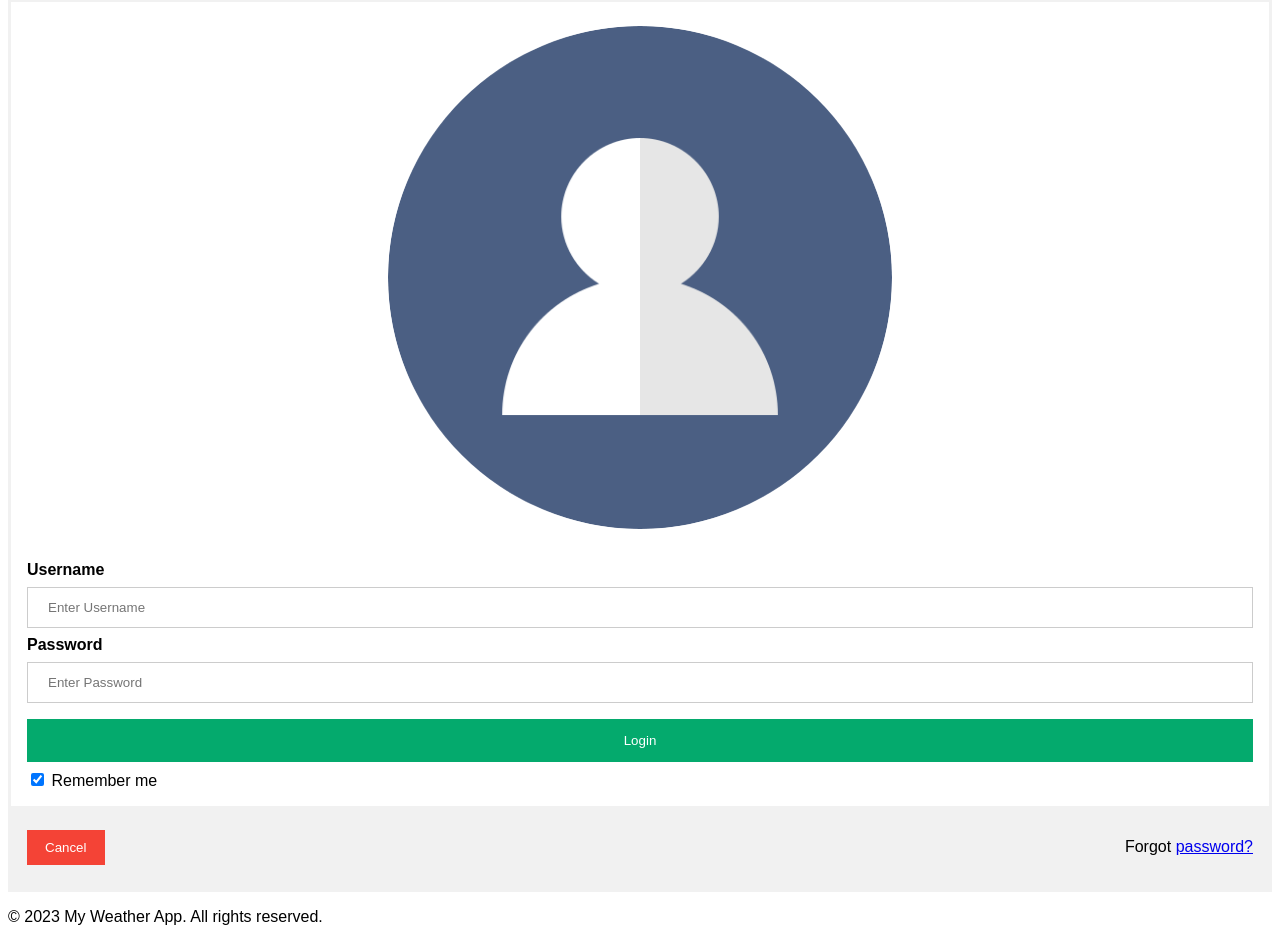
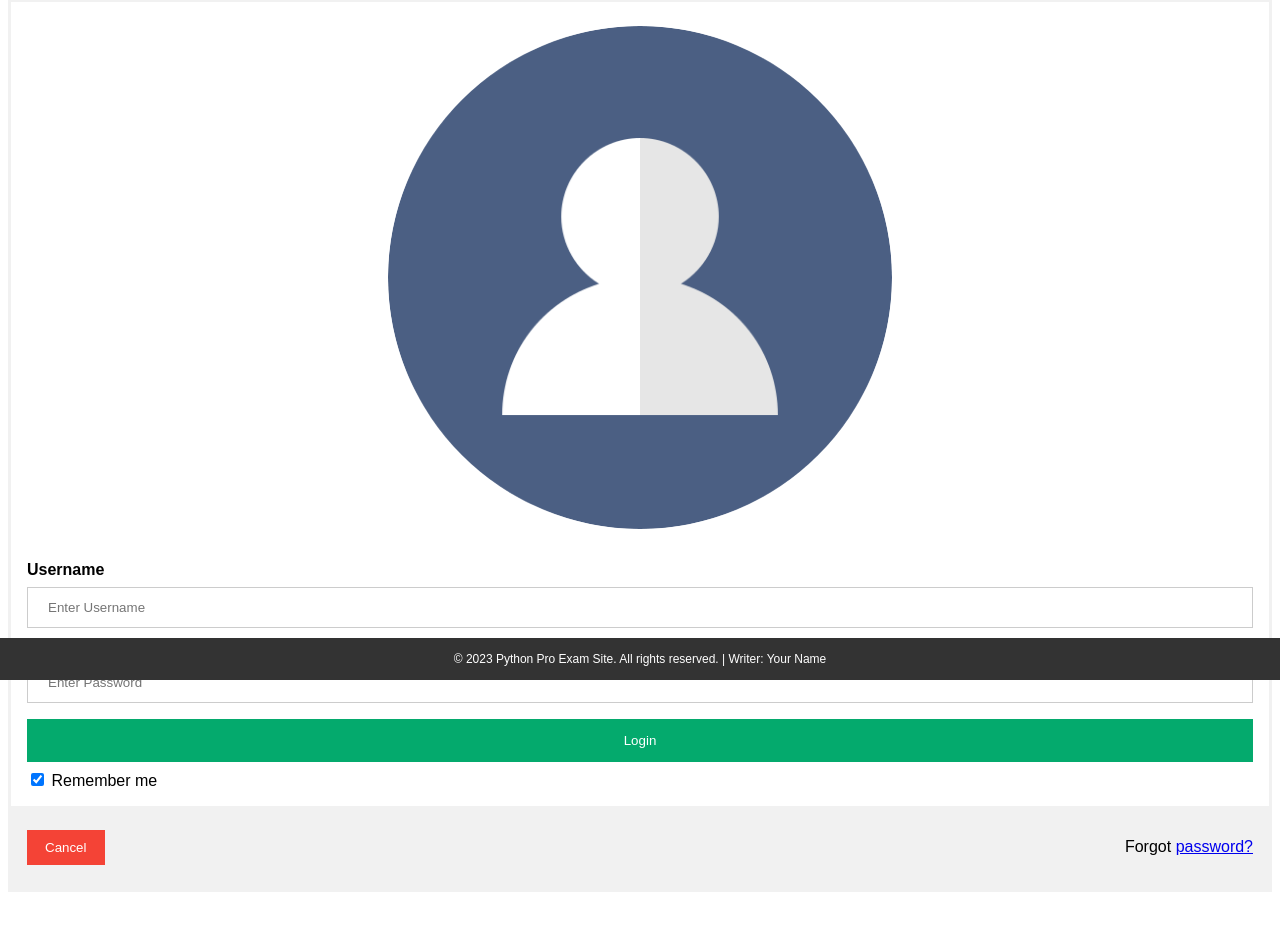
Before and after one commit to sevggii/Python_Web_Project, a Flask app: page /login in a window 1280 px wide. Shown: the part 120-1062 px from the top of the page. After the commit the page ends 1012 px from the top, so only its background shows below. Run offline with Flask 3, Linux system fonts and the light colour scheme.

Commit message:
login footer

```diff
--- a/templates/login.html
+++ b/templates/login.html
@@ -85,6 +85,21 @@ span.psw {
   color: black;
 }
 
+.footer {
+  background-color: #333;
+  color: white;
+  text-align: center;
+  padding: 2px 0;
+  position: fixed;
+  bottom: 0;
+  left: 0;
+  width: 100%;
+  display: flex;
+  justify-content: center;
+  align-items: center;
+  font-size: 12px;
+}
+
 /* Your new navigation styles */
 </style>
 </head>
@@ -126,7 +141,7 @@ span.psw {
 </form>
 
 <footer class="footer">
-  <p>&copy; 2023 My Weather App. All rights reserved.</p>
+  <p>&copy; 2023 Python Pro Exam Site. All rights reserved.  | Writer: Your Name</p>
 </footer>
 
 <script>
```
